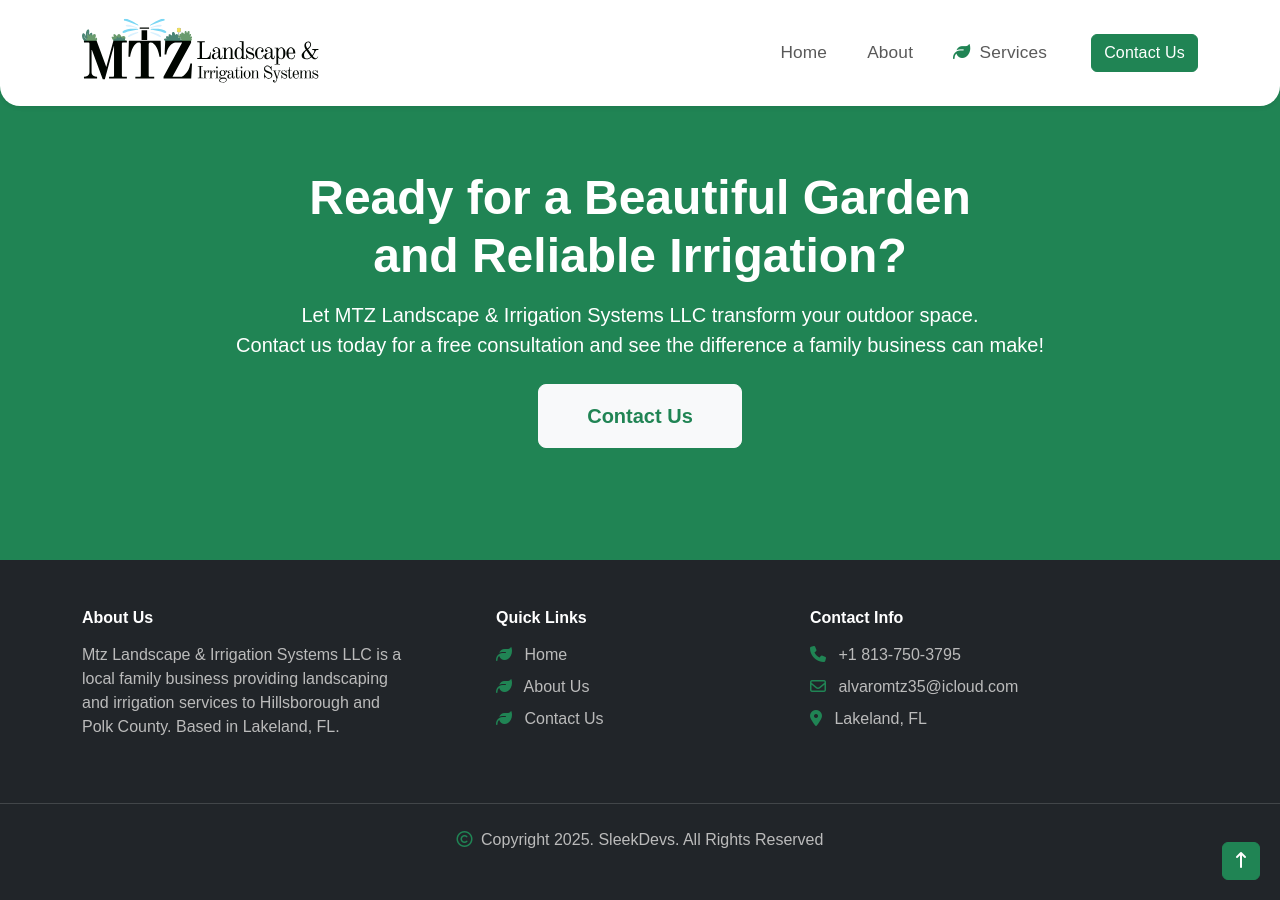
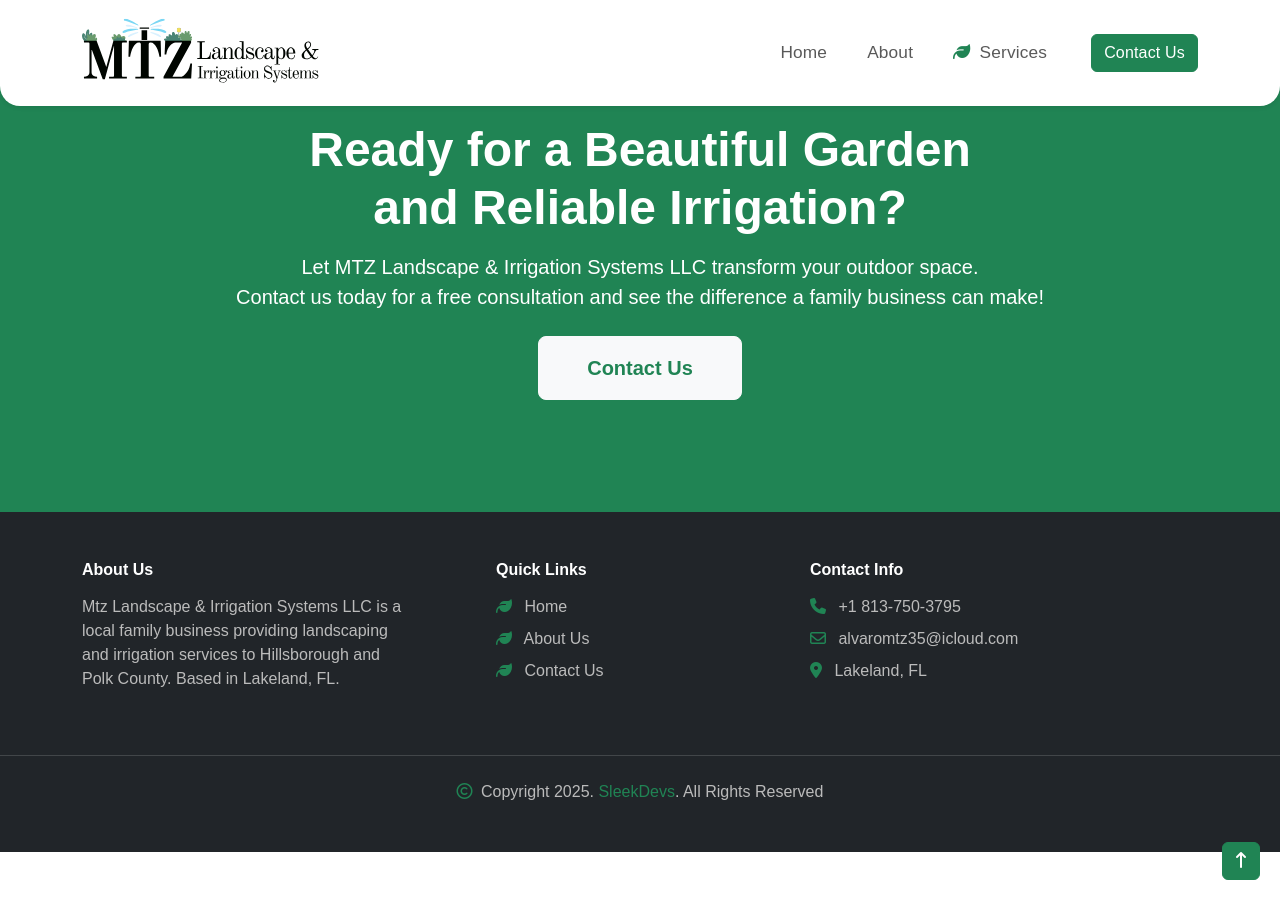
Before and after one commit to GabrielGitAlt/landscaping, a Jekyll site: the page built from _pages/index.html, in a window 1280 px wide and 900 px high, scrolled down 4510 px. Built offline with Jekyll 4.4.1, drawn with Linux system fonts in a browser that asks for light colours; nearby versions of some CDN libraries; some of the changed lines change nothing that is shown.

Commit message:
get rid of uneccessary buttons and add sleekdvs hypoerlink

```diff
--- a/_includes/footer.html
+++ b/_includes/footer.html
@@ -54,8 +54,14 @@
   <div class="border-top border-secondary mt-5 pt-4">
     <div class="container text-center">
       <p class="text-muted mb-0">
-        <i class="fa-regular fa-copyright me-1"></i> Copyright 2025. SleekDevs.
-        All Rights Reserved
+        <i class="fa-regular fa-copyright me-1"></i> Copyright 2025.
+        <a
+          href="https://sleekdevs.org"
+          target="_blank"
+          rel="noopener"
+          class="text-success text-decoration-none"
+          >SleekDevs</a
+        >. All Rights Reserved
       </p>
     </div>
   </div>
--- a/_pages/index.html
+++ b/_pages/index.html
@@ -391,7 +391,7 @@
     </div>
 
     <div class="text-center mt-5">
-      <a href="#" class="btn btn-success btn-lg">View All Members</a>
+      <!-- <a href="#" class="btn btn-success btn-lg">View All Members</a> -->
     </div>
   </div>
 </section>
```
